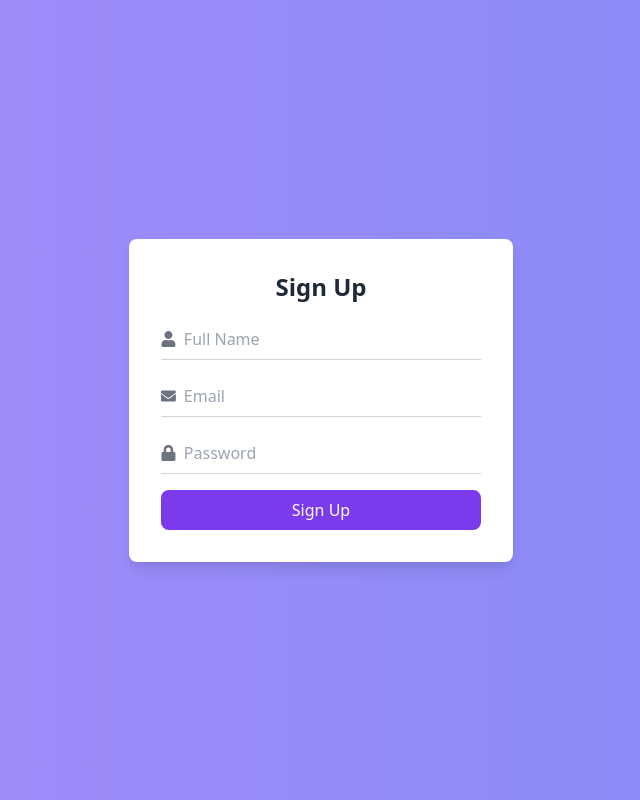
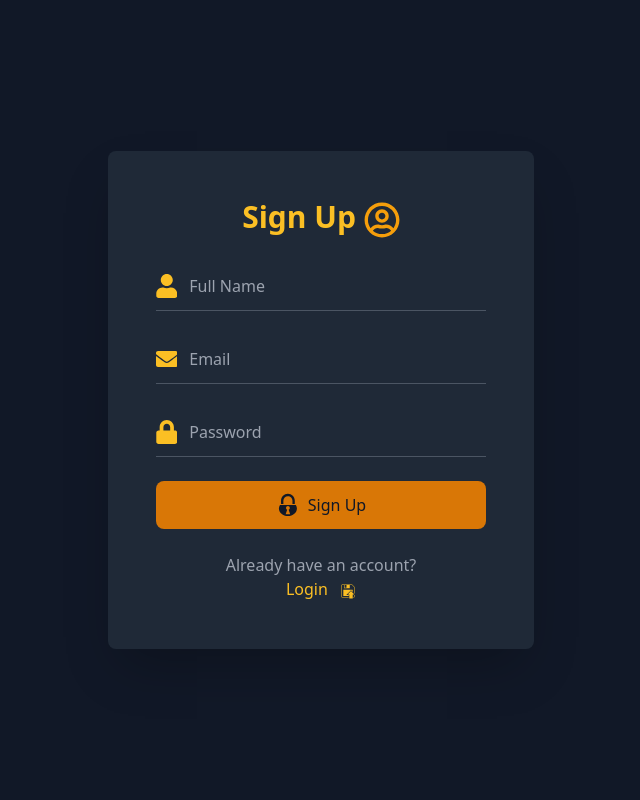
Before and after one commit to gokkull-15/blossom-bottles, a React (Create React App) app in the folder frontend/: page /signup in a window 1280 px wide. Shown: the whole page, without its empty margins (319-959 px from the left). Built offline with nearby package versions, Linux system fonts and the light colour scheme.

Commit message:
signup page

```diff
--- a/frontend/src/pages/SignUpPage.js
+++ b/frontend/src/pages/SignUpPage.js
@@ -1,6 +1,7 @@
 import { useState } from "react";
 import { useNavigate } from "react-router-dom";
-import { FaUser, FaEnvelope, FaLock } from "react-icons/fa";
+import { FaUser, FaEnvelope, FaLock, FaRegUserCircle } from "react-icons/fa";
+import { GiPadlock, GiSave } from "react-icons/gi";
 
 export default function SignUpPage() {
   const [name, setName] = useState("");
@@ -14,51 +15,61 @@ export default function SignUpPage() {
   };
 
   return (
-    <div className="flex items-center justify-center min-h-screen bg-gradient-to-r from-purple-400 to-indigo-400">
-      <div className="bg-white p-8 rounded-lg shadow-lg w-96">
-        <h2 className="text-2xl font-bold text-center text-gray-800">
-          Sign Up
+    <div className="flex items-center justify-center min-h-screen bg-gray-900">
+      <div className="bg-gray-800 p-12 rounded-lg shadow-2xl w-1/3">
+        <h2 className="text-3xl font-extrabold text-center text-yellow-400 mb-6">
+          Sign Up{" "}
+          <FaRegUserCircle className="inline text-yellow-500 text-4xl" />
         </h2>
         <form onSubmit={handleSignUp} className="mt-4">
-          <div className="mb-4 flex items-center border-b border-gray-300 py-2">
-            <FaUser className="text-gray-500 mr-2" />
+          <div className="mb-6 flex items-center border-b border-gray-600 py-3">
+            <FaUser className="text-yellow-400 mr-3 text-2xl" />
             <input
               type="text"
               placeholder="Full Name"
               value={name}
               onChange={(e) => setName(e.target.value)}
-              className="w-full outline-none"
+              className="w-full bg-transparent text-white outline-none"
               required
             />
           </div>
-          <div className="mb-4 flex items-center border-b border-gray-300 py-2">
-            <FaEnvelope className="text-gray-500 mr-2" />
+          <div className="mb-6 flex items-center border-b border-gray-600 py-3">
+            <FaEnvelope className="text-yellow-400 mr-3 text-2xl" />
             <input
               type="email"
               placeholder="Email"
               value={email}
               onChange={(e) => setEmail(e.target.value)}
-              className="w-full outline-none"
+              className="w-full bg-transparent text-white outline-none"
               required
             />
           </div>
-          <div className="mb-4 flex items-center border-b border-gray-300 py-2">
-            <FaLock className="text-gray-500 mr-2" />
+          <div className="mb-6 flex items-center border-b border-gray-600 py-3">
+            <FaLock className="text-yellow-400 mr-3 text-2xl" />
             <input
               type="password"
               placeholder="Password"
               value={password}
               onChange={(e) => setPassword(e.target.value)}
-              className="w-full outline-none"
+              className="w-full bg-transparent text-white outline-none"
               required
             />
           </div>
           <button
             type="submit"
-            className="w-full bg-purple-600 text-white py-2 rounded-lg hover:bg-purple-700 transition"
+            className="w-full bg-yellow-600 text-gray-900 py-3 rounded-lg hover:bg-yellow-500 transition duration-300 flex items-center justify-center gap-2"
           >
-            Sign Up
+            <GiPadlock className="text-2xl" /> Sign Up
           </button>
+          <div className="mt-6 text-center text-gray-400">
+            <p>Already have an account?</p>
+            <button
+              onClick={() => navigate("/login")}
+              className="text-yellow-400 hover:text-yellow-300 transition"
+            >
+              Login <GiSave className="inline-block ml-2" />
+            </button>
+          </div>
         </form>
       </div>
     </div>
```
